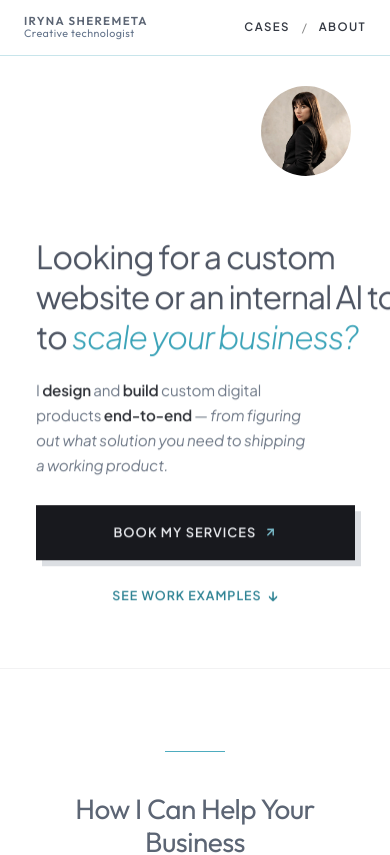
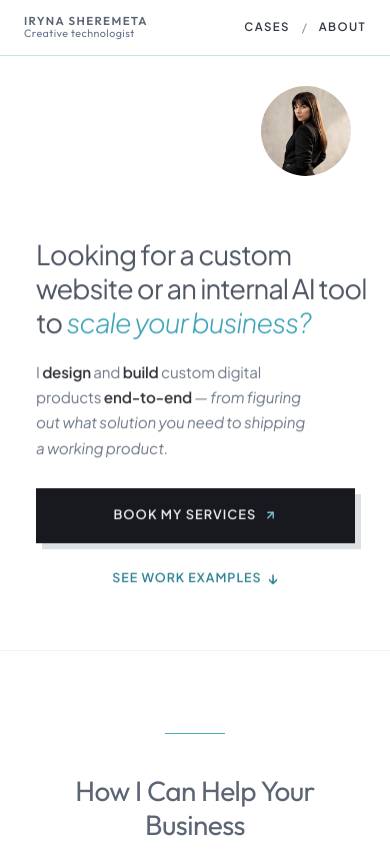
Before and after one commit to Irene2828/porfoliojuly, a Next.js app: page / in a window 390 px wide. Shown: the top 855 px of the page. Built offline with nearby package versions, Linux system fonts and the light colour scheme; no server answers; the database is empty.

Commit message:
style(hero): scale down headline font size by 15% across all viewports

```diff
--- a/src/app/index.css
+++ b/src/app/index.css
@@ -360,7 +360,7 @@ h1, h2, h3, h4, h5, h6 {
   .v2-theme .hero-statement,
   .v2-theme .hero-name-group .hero-text h1 {
     font-family: var(--font-body), sans-serif !important;
-    font-size: clamp(48px, 4.5vw, 68px) !important;
+    font-size: clamp(41px, 3.8vw, 58px) !important;
     font-weight: 400 !important;
     letter-spacing: -0.035em !important;
     line-height: 1.16 !important;
@@ -440,7 +440,7 @@ h1, h2, h3, h4, h5, h6 {
 @media (min-width: 1600px) {
   .v2-theme .hero-statement,
   .v2-theme .hero-name-group .hero-text h1 {
-    font-size: 81px !important;
+    font-size: 69px !important;
   }
 }
 
@@ -448,7 +448,7 @@ h1, h2, h3, h4, h5, h6 {
   .v2-theme .hero-statement,
   .v2-theme .hero-name-group .hero-text h1 {
     font-family: var(--font-body), sans-serif !important;
-    font-size: clamp(31px, 8.2vw, 44px) !important; /* Perfectly sized for 3 lines on mobile */
+    font-size: clamp(26px, 7vw, 37px) !important; /* Perfectly sized for 3 lines on mobile */
     font-weight: 400 !important;
     letter-spacing: -0.025em !important;
     line-height: 1.25 !important;
```
